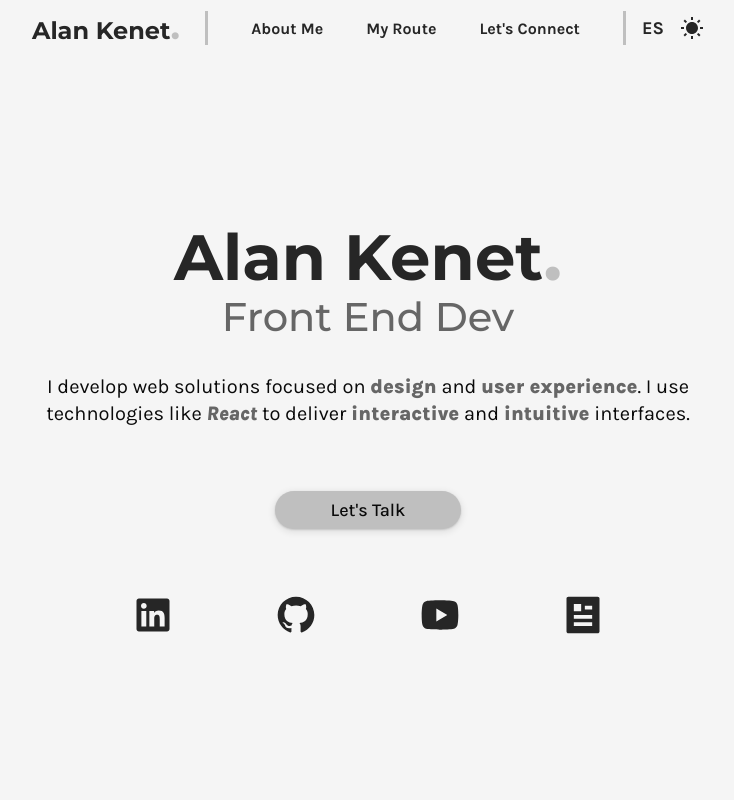
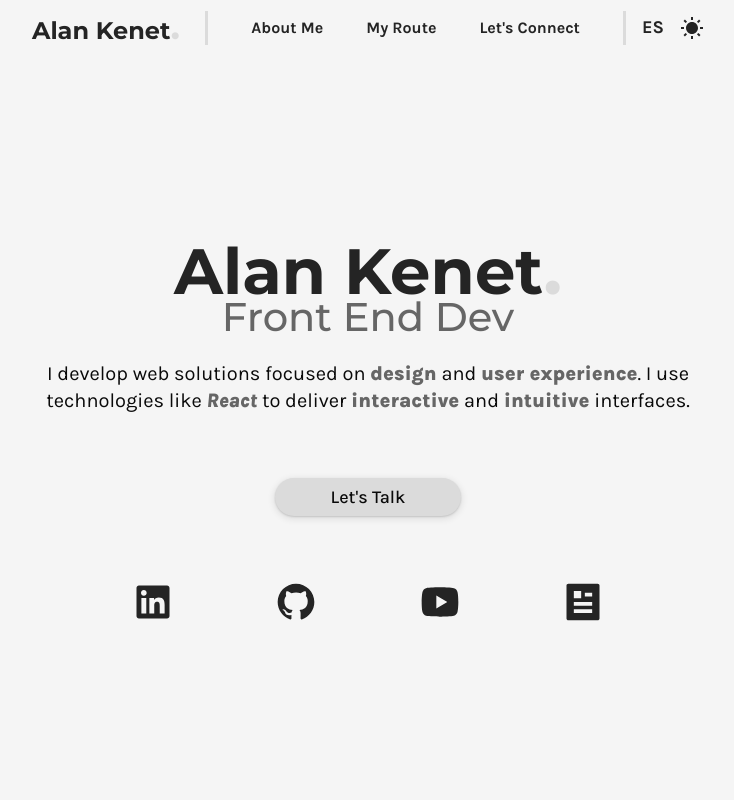
Before and after one commit to AlanKenet/react-portfolio, a React (Vite) app: page / in a window 1280 px wide. Shown: the top 800 px of the page, without its empty margins (272-1006 px from the left). Built offline with nearby package versions, Linux system fonts and the light colour scheme.

Commit message:
Black & White added to palette.

```diff
--- a/src/styles/index.css
+++ b/src/styles/index.css
@@ -23,11 +23,13 @@
   --light: #C2C2C2;
   --white: #E6E6E6; */
 
+  --black-pure: black;
   --black: #0A0A0A;
-  --shadow: #262626;
+  --shadow: #242424;
   --neutro: #666666;
-  --light: #BFBFBF;
+  --light: #DBDBDB;
   --white: #F5F5F5;
+  --white-pure: white;
 
 
   background-color: var(--white);
@@ -48,6 +50,7 @@ html{
 
 body{
   font-family: 'Karla', sans-serif;
+  line-height: 135%;
   color: var(--black);
 }
 
```
